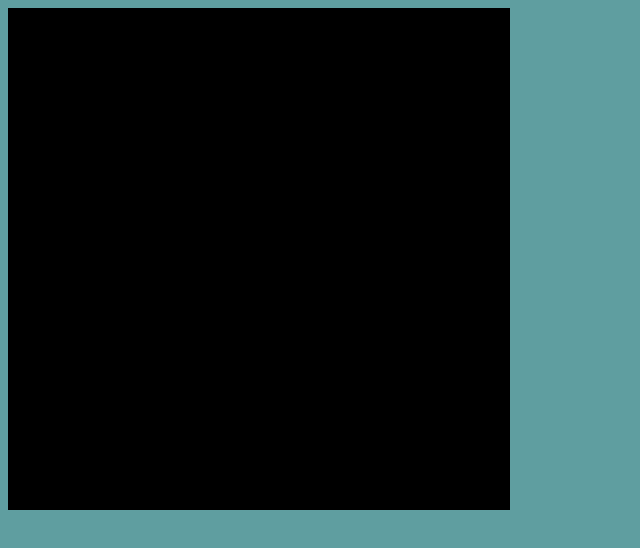
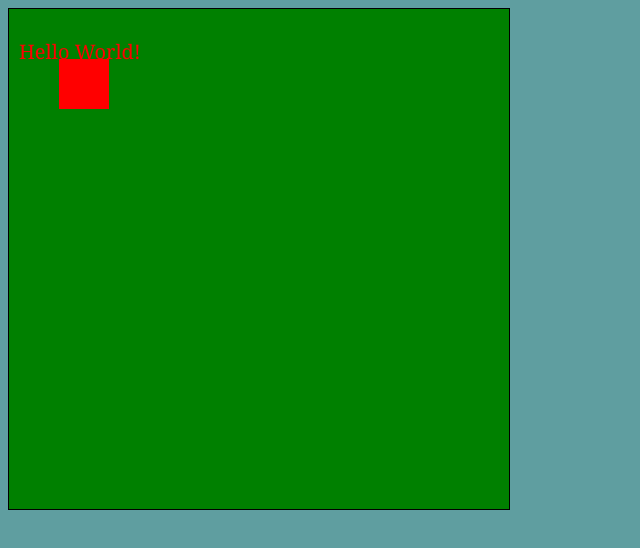
Before and after one commit to CJButton/Beboppin, a website built with webpack: page index.html in a window 1280 px wide. Shown: the whole page, without its empty margins (0-640 px from the left). Built offline with nearby package versions, Linux system fonts and the light colour scheme.

Commit message:
make it move

```diff
--- a/app.css
+++ b/app.css
@@ -6,5 +6,5 @@ html {
 }
 
 #canvas {
-  background-color: black;
+  background-color: green;
 }
--- a/lib/game.js
+++ b/lib/game.js
@@ -10,14 +10,29 @@ document.addEventListener("DOMContentLoaded", () => {
   // what does this do exactly?
   document.body.insertBefore(canvas, document.body.childNodes[0]);
 
+  // we instantiate the ship outside of the function, so that all functions
+  // can see it
+  let ship = new Ship(50, 50, "red", 50, 50);
+
+  ctx.font="20px Georgia";
+  ctx.fillText("Hello World!",10,50);
+
   function start() {
-  console.log(canvas);
-  console.log(ctx);
-  console.log("DOM has loaded");
-  let ship = new Ship(50, 50, "red", 50, 50);
-  ctx.font="20px Georgia";
-  console.log(ctx);
-  ctx.fillText("Hello World!",10,50);
+    // calls the refresh function
+    // setInterval does call refresh every 20ms!
+    let interval = setInterval(refresh, 20);
+    // ctx.fillStyle = ship.color;
+    // ctx.fillRect(ship.x, ship.y, ship.width, ship.height);
+  }
+
+  // will keep the board refreshing for us
+  function refresh() {
+    ctx.clearRect(0, 0, canvas.width, canvas.height);
+    ctx.fillStyle = ship.color;
+    ctx.fillRect(ship.x, ship.y, ship.width, ship.height);
+
+    ctx.font="20px Georgia";
+    ctx.fillText("Hello World!", 10, 50);
   }
 
 
--- a/lib/ship.js
+++ b/lib/ship.js
@@ -9,6 +9,12 @@ class Ship {
     this.x = x;
     this.y = y;
     }
+
+    // on key press, we want to change the x/y of the ship, it's place on the board
+    // so we should pass this to the game file, and
+    update(width, height, x, y) {
+
+    }
 }
 
 export default Ship;
```
